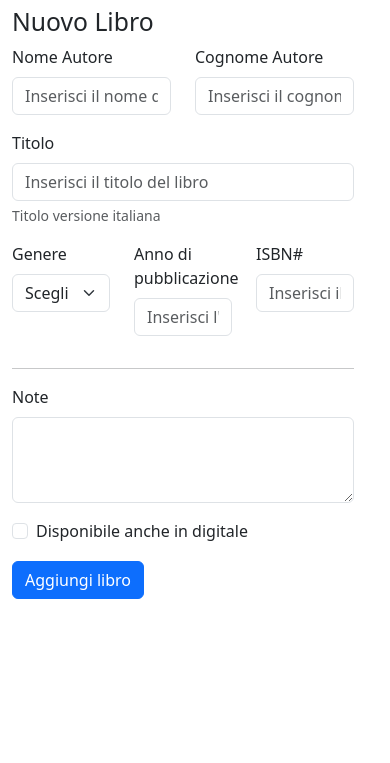
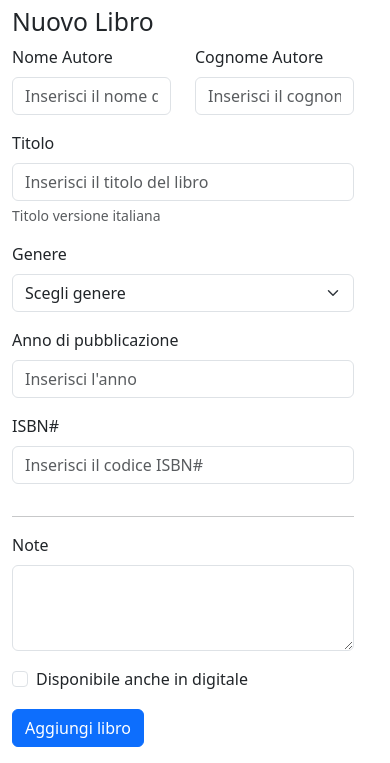
Before and after one commit to eduardorocco/html-css-bootstrap-dashboard, a plain HTML site: page new-book.html in a window 390 px wide. Shown: the part 85-848 px from the top of the page. Drawn offline with nearby package versions, Linux system fonts and the light colour scheme.

Commit message:
ADD responsive layout

```diff
--- a/new-book.html
+++ b/new-book.html
@@ -80,7 +80,9 @@
 
 
 
-                <div class="col-4">
+                <div class="col-lg-4 col-12">
+                    <div class="mb-3">
+
                         <label for="book" class="form-label">Genere</label>
                         <select class="form-select form-select" aria-label="">
                             <option selected>Scegli genere</option>
@@ -90,9 +92,12 @@
                             <option value="4">Horror</option>
                             <option value="5">Biografia</option>
                           </select>
+
+                    </div>
+
                 </div>
 
-                <div class="col-4">
+                <div class="col-lg-4 col-12">
 
                             <div class="mb-3">
                               <label for="year" class="form-label">Anno di pubblicazione</label>
@@ -101,7 +106,7 @@
 
                 </div>
 
-                <div class="col-4">
+                <div class="col-lg-4 col-12">
 
                             <div class="mb-3">
                               <label for="isbncode" class="form-label">ISBN#</label>
```
